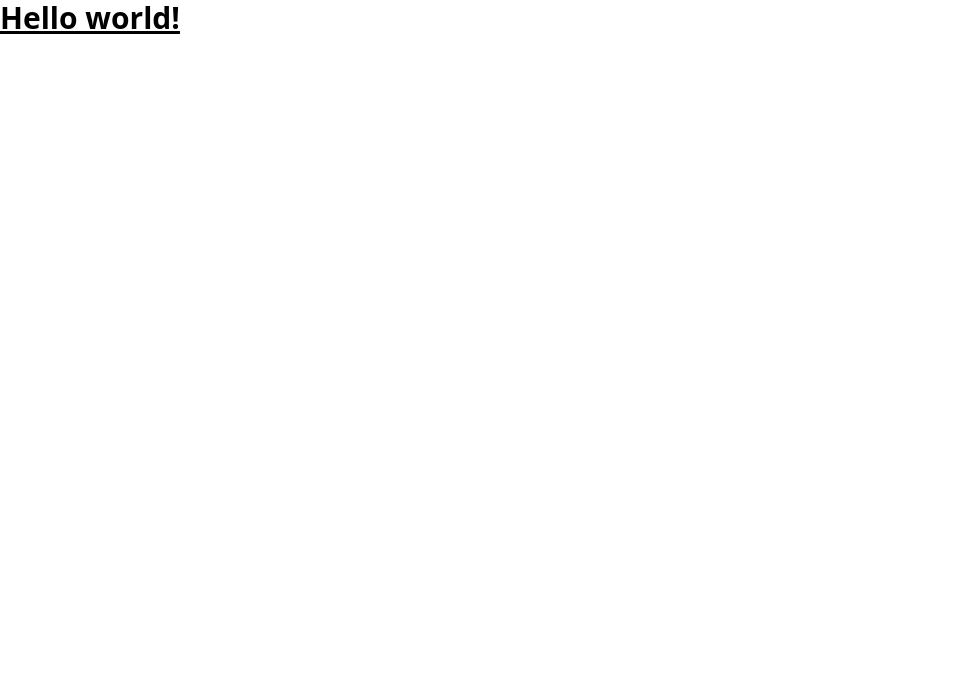
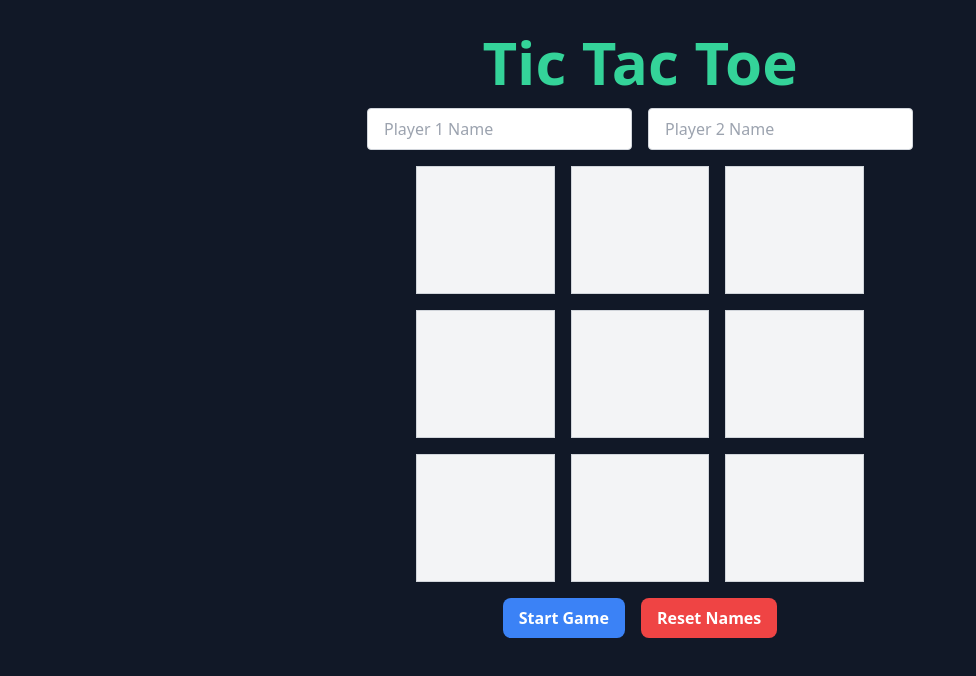
Before and after one commit to h4m24-a/Tic-Tac-Toe, a website: page dist/index.html in a window 1280 px wide. Shown: the whole page, without its empty margins (0-976 px from the left). Drawn offline with Linux system fonts and the light colour scheme.

Commit message:
created UI of the game with the Grid, input forms for the player names, start game and reset name button

```diff
--- a/dist/index.html
+++ b/dist/index.html
@@ -7,9 +7,42 @@
     <title>Tic Tac Toe</title>
 </head>
 <body>
-    <h1 class="text-3xl font-bold underline">
-        Hello world!
-      </h1>
+    <div class="bg-gray-900 min-h-screen">
+
+
+        <div class="container mx-auto p-8">
+          <h1 class="text-6xl text-emerald-400 font-bold mb-4 text-center">Tic Tac Toe</h1>
+          <div class="flex justify-center space-x-4 mb-4">
+            <input id="player1-input" class="border border-gray-300 rounded px-4 py-2" type="text" placeholder="Player 1 Name" />
+            <input id="player2-input" class="border border-gray-300 rounded px-4 py-2" type="text" placeholder="Player 2 Name" />
+          </div>
+
+
+          <div id="board" class="grid grid-cols-3 gap-4 max-w-md mx-auto">
+            <div class="cell bg-gray-100 border border-gray-300 flex items-center justify-center h-32 text-4xl hover:bg-gray-200"></div>
+            <div class="cell bg-gray-100 border border-gray-300 flex items-center justify-center h-32 text-4xl hover:bg-gray-200"></div>
+            <div class="cell bg-gray-100 border border-gray-300 flex items-center justify-center h-32 text-4xl hover:bg-gray-200"></div>
+            <div class="cell bg-gray-100 border border-gray-300 flex items-center justify-center h-32 text-4xl hover:bg-gray-200"></div>
+            <div class="cell bg-gray-100 border border-gray-300 flex items-center justify-center h-32 text-4xl hover:bg-gray-200"></div>
+            <div class="cell bg-gray-100 border border-gray-300 flex items-center justify-center h-32 text-4xl hover:bg-gray-200"></div>
+            <div class="cell bg-gray-100 border border-gray-300 flex items-center justify-center h-32 text-4xl hover:bg-gray-200"></div>
+            <div class="cell bg-gray-100 border border-gray-300 flex items-center justify-center h-32 text-4xl hover:bg-gray-200"></div>
+            <div class="cell bg-gray-100 border border-gray-300 flex items-center justify-center h-32 text-4xl hover:bg-gray-200"></div>
+          </div>
+
+
+          <div id="message" class="text-center text-white text-lg font-semibold my-4"></div>
+
+          <div class="flex justify-center space-x-4">
+            <button id="start-btn" class="py-2 px-4 bg-blue-500 text-white font-semibold rounded-lg hover:bg-blue-600">Start Game</button>
+            <button id="reset-btn" class="py-2 px-4 bg-red-500 text-white font-semibold rounded-lg hover:bg-red-600">Reset Names</button>
+          </div>
+        </div>
+
+
+      </div>
+
+    <script src="app.js"></script>
 
 </body>
 </html>
```
Also changed, not shown: dist/output.css.
